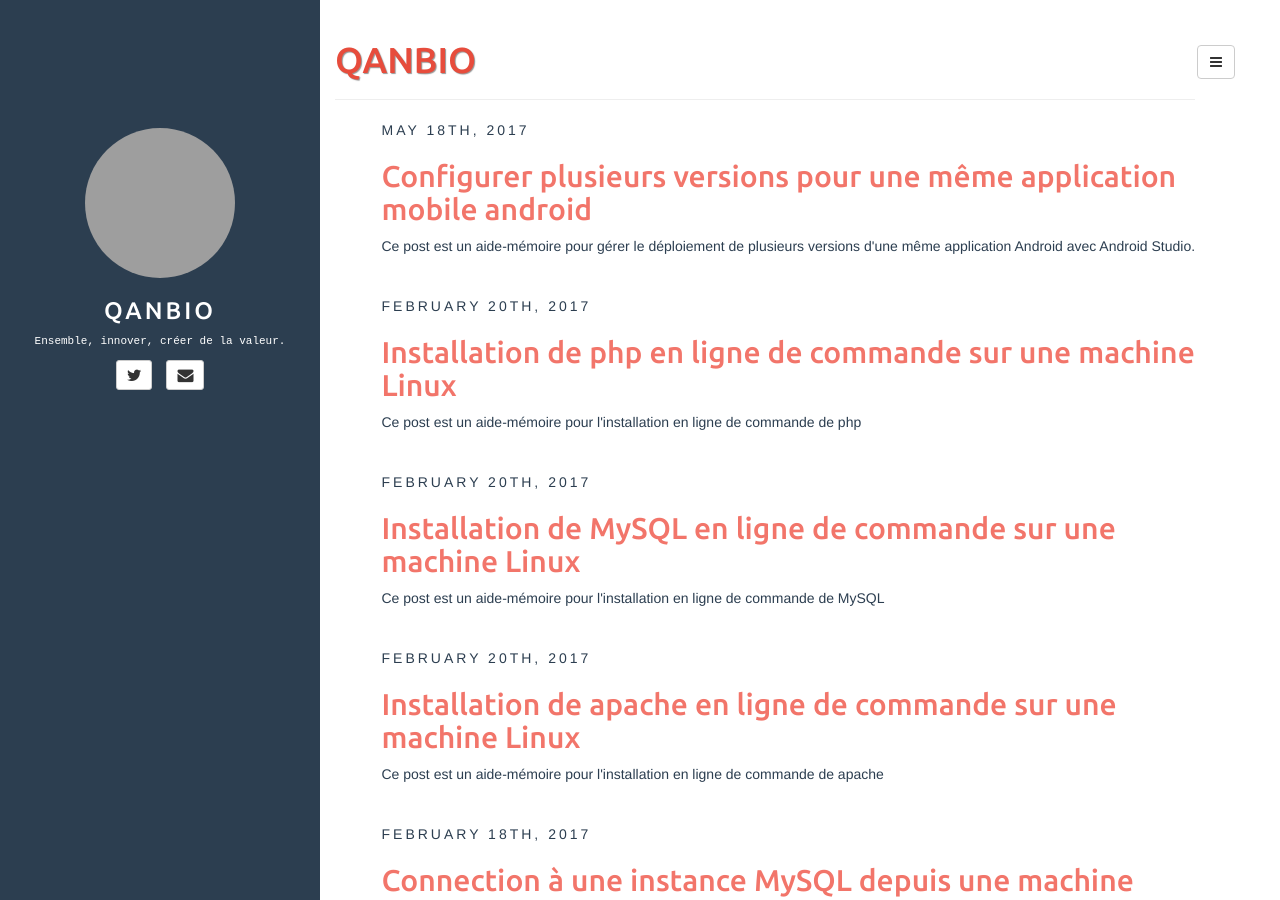
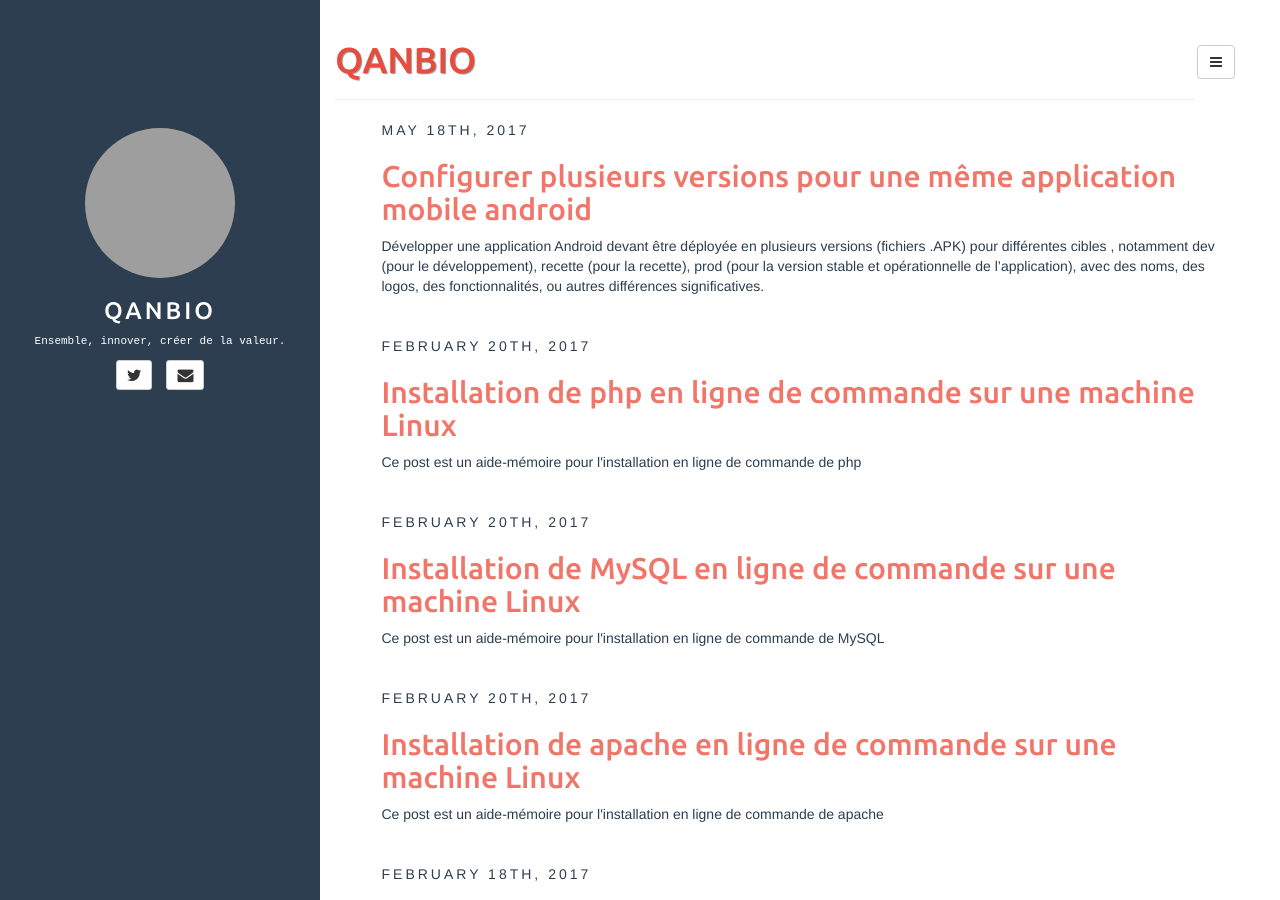
Before and after one commit to qanbio/blog, a Jekyll site: the page built from index.html, in a window 1280 px wide and 900 px high. Built offline with Jekyll 4.4.1, drawn with Linux system fonts in a browser that asks for light colours; the list of posts is cut into pages by our own code; grey boxes are pictures that could not be loaded.

Commit message:
modification de description

```diff
--- a/_posts/2017-05-18-configurer-plusieurs-versions-pour-une-meme-application-mobile-android.md
+++ b/_posts/2017-05-18-configurer-plusieurs-versions-pour-une-meme-application-mobile-android.md
@@ -6,7 +6,7 @@ tags: [android, java, flavors, gradle, android studio, application mobile, googl
 author: fabrice_kiki
 comments: true
 fullview: false
-description: Ce post est un aide-mémoire pour gérer le déploiement de plusieurs versions d'une même application Android avec Android Studio.
+description: Développer une application Android devant être déployée en plusieurs versions (fichiers .APK) pour différentes cibles , notamment dev (pour le développement), recette (pour la recette), prod (pour la version stable et opérationnelle de l’application), avec des noms, des logos, des fonctionnalités, ou autres différences significatives.
 ---
 ### Problématique :
 Développer une application Android devant être déployée en plusieurs versions (fichiers .APK) pour différentes cibles , notamment : **dev** (pour le développement), **recette** (pour la recette), **prod** (pour la version stable et opérationnelle de l’application), avec des noms, des logos, des fonctionnalités, ou autres différences significatives.
```
